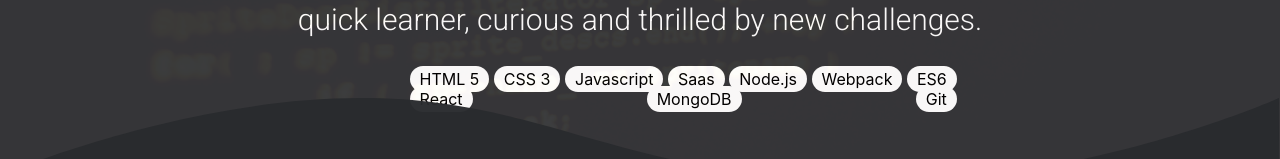
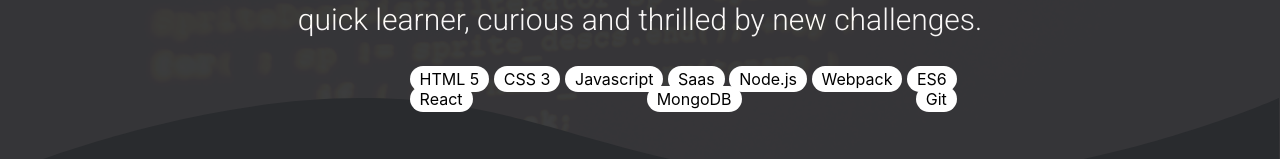
Before and after one commit to rafazold/portfolio, a React (Create React App) app: page / in a window 1280 px wide. Shown: the part 582-741 px from the top of the page. Built offline with nearby package versions, Linux system fonts and the light colour scheme.

Commit message:
css wave mobile bug fix

```diff
--- a/src/Homepage/Homepage.scss
+++ b/src/Homepage/Homepage.scss
@@ -136,7 +136,6 @@
 
 .profile-picture {
   position: absolute;
-
   border-radius: 50%;
 }
 
--- a/src/Homepage/Projects/Projects.scss
+++ b/src/Homepage/Projects/Projects.scss
@@ -14,6 +14,7 @@
 @include media-breakpoint-up(md) {
   .projects {
     top: 10em;
+    margin: 10px 10%;
   }
   .project-image {
     width: 500px;
@@ -65,6 +66,5 @@
   position: relative;
   display: flex;
   flex-wrap: wrap;
-  margin: 10px 10%;
   justify-content: space-around;
 }
--- a/src/Tags/Tags.scss
+++ b/src/Tags/Tags.scss
@@ -27,5 +27,5 @@
 .skills {
   display: flex;
   flex-wrap: wrap;
-  z-index: 2;
+  position: relative;
 }
```
